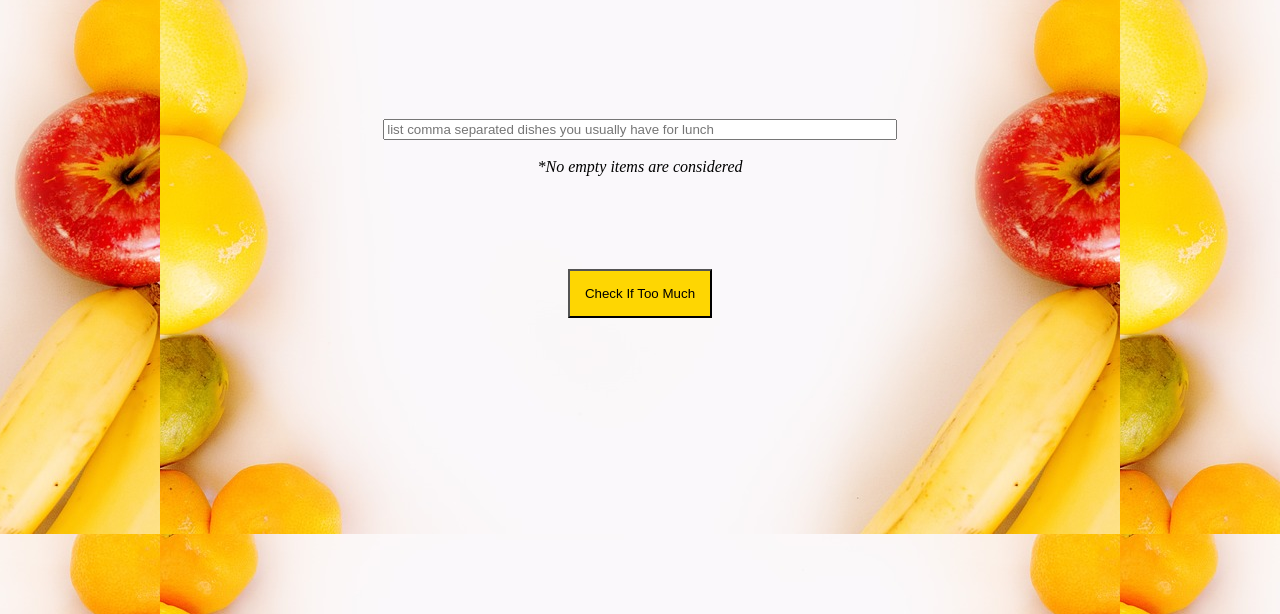
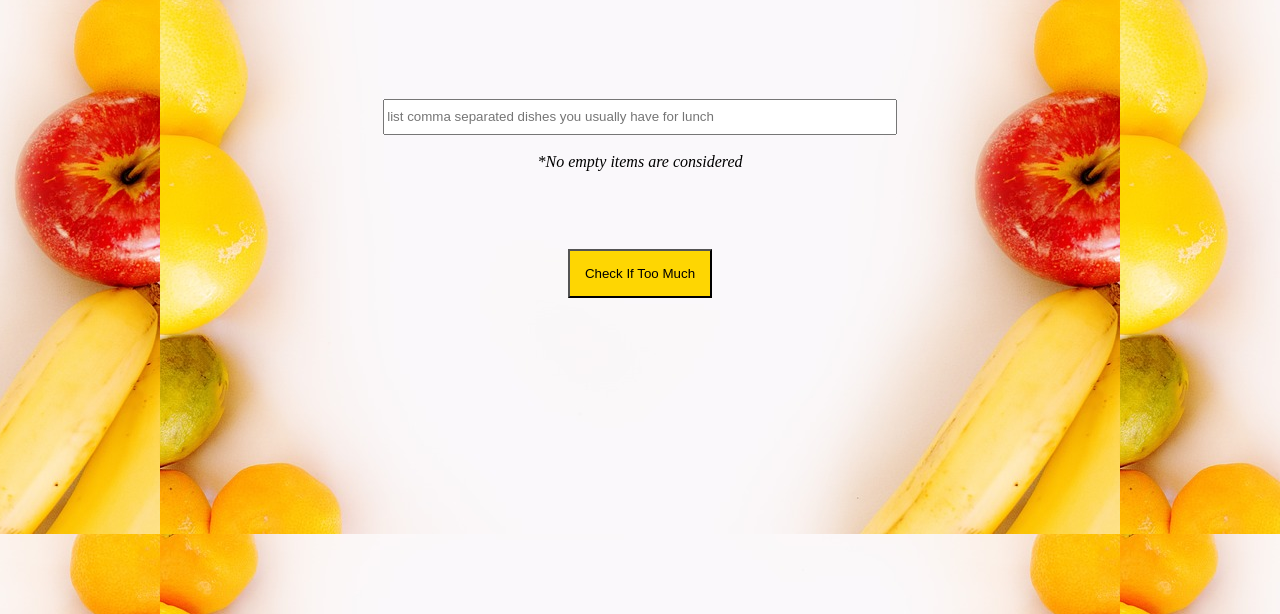
Before and after one commit to ChloeAcheampong/angular-test, a plain HTML site: page simple-app-module-1-solution/index.html in a window 1280 px wide. Shown: the part 186-800 px from the top of the page. Drawn offline with Linux system fonts and the light colour scheme.

Commit message:
simple-app-module-1-soultion

```diff
--- a/simple-app-module-1-solution/app.js
+++ b/simple-app-module-1-solution/app.js
@@ -8,10 +8,10 @@
     $scope.foodItems = "";
     $scope.message= "";
     $scope.messageStyle= {
-      "width": "70%",
+      "width": "40%",
       "margin": "auto",
       "text-align": "center",
-      "font-size": "50px",
+      "font-size": "40px",
       "border-style": "hidden",
       "color": "red"
     };
--- a/simple-app-module-1-solution/css/style.css
+++ b/simple-app-module-1-solution/css/style.css
@@ -12,11 +12,10 @@ body{
 }
 #lunch-menu{
     width: 50%;
+    height: 30px;
 }
-
 .mainText{
-  text-decoration:   white;
-  padding-bottom: 10%;
+  padding-bottom: 8%;
   font-size: 28px;
   color: #616060;
 }
@@ -30,6 +29,6 @@ body{
 .checkBtn{
   background-color: #fed602;
   padding: 15px;
-  margin-top: 75px;
-  margin-bottom: 10%;
+  margin-top: 60px;
+  margin-bottom: 8%;
 }
```
